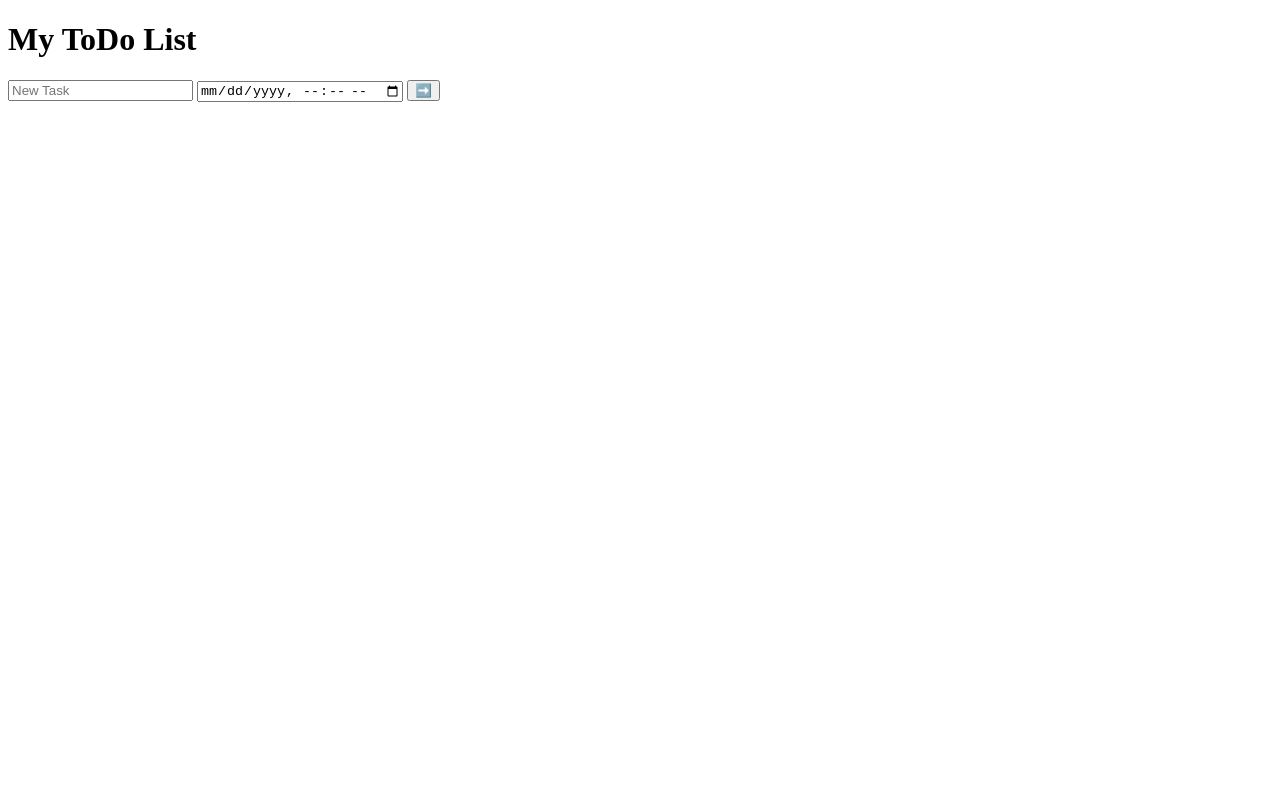
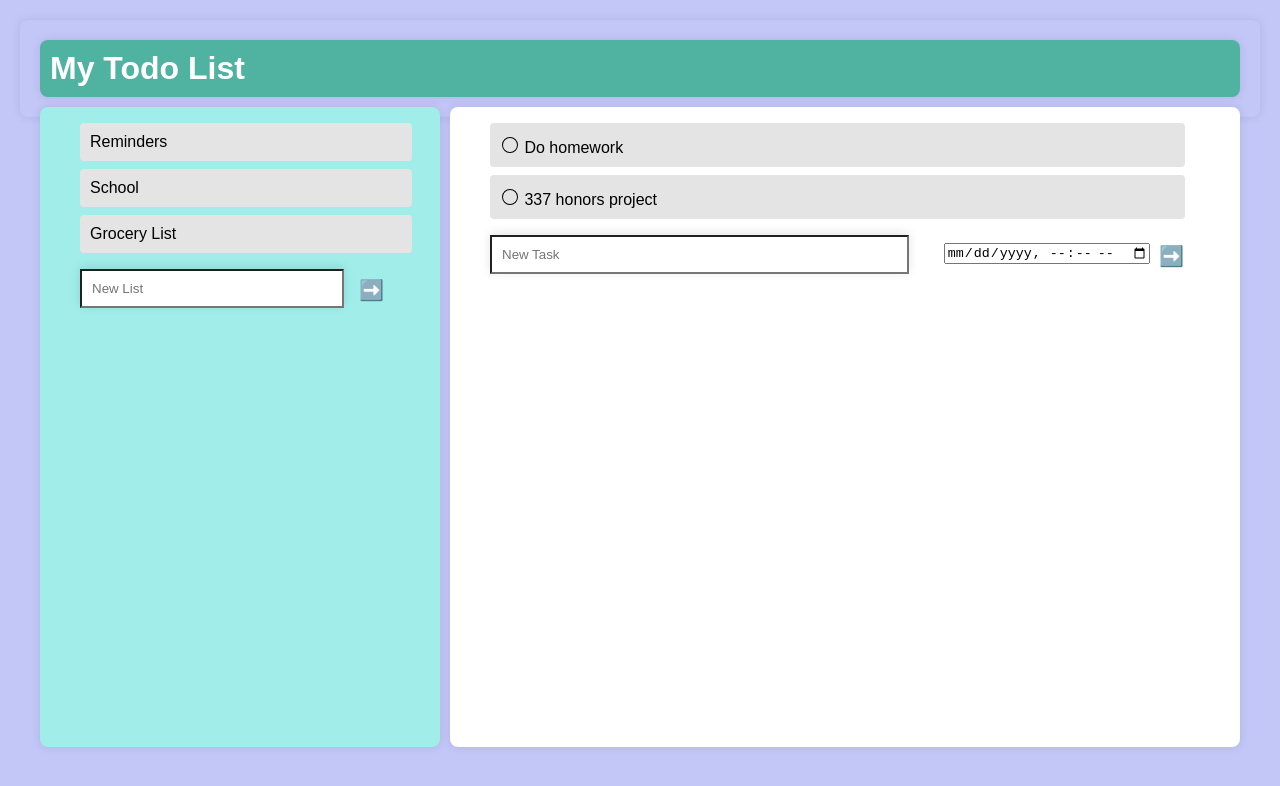
Before and after one commit to Dmeisterr/todo-list, a plain HTML site: page public_html/index.html in a window 1280 px wide. Drawn offline with Linux system fonts and the light colour scheme.

Commit message:
styling and html modifications

```diff
--- a/public_html/index.html
+++ b/public_html/index.html
@@ -3,22 +3,50 @@
 <head>
     <meta charset="UTF-8">
     <title>My ToDo List</title>
-    <link rel="stylesheet" href="styles.css">
+    <link rel="stylesheet" href="./style.css">
 </head>
-<body>
+<main>
     <header>
-        <h1>My ToDo List</h1>
+        <h1>My Todo List</h1>
     </header>
-    <main>
-        <input type="text" id="new-task" placeholder="New Task">
-        <input type="datetime-local" id="task-deadline"> <!-- Date/time picker added here -->
-        <button id="add-task">➡️</button>
-        <ul id="lists">
-            <!-- List names will go here -->
-        </ul>
-        <ul id="tasks">
-            <!-- Task items will go here -->
-        </ul>
-    </main>
-</body>
+    <body>
+        <div id="leftColumn">
+            <div id="list-div">
+                <ol id="lists">
+                    <!-- List names will go here -->
+                    <li>Reminders</li>
+                    <li>School</li>
+                    <li>Grocery List</li>
+                </ol>
+            </div>
+            <span id="addList" class="dataEntry">
+                <input type="text" id="new-list-text" placeholder="New List">
+                <button id="listButton">➡️</button>
+            </span>
+        </div>
+        <span id="centerColumn">
+            <div id="task-div">
+                <ol id="tasks">
+                    <!-- Task items will go here -->
+                    <li>
+                        <svg class="checkIcon" fill="currentColor" width="20" height="20" viewBox="0 0 20 16" xmlns="http://www.w3.org/2000/svg" focusable="false"><path d="M10 3a7 7 0 100 14 7 7 0 000-14zm-8 7a8 8 0 1116 0 8 8 0 01-16 0z" fill="currentColor"></path></svg>
+                        Do homework
+                    </li>
+                    <li>
+                        <svg class="checkIcon" fill="currentColor" width="20" height="20" viewBox="0 0 20 16" xmlns="http://www.w3.org/2000/svg" focusable="false"><path d="M10 3a7 7 0 100 14 7 7 0 000-14zm-8 7a8 8 0 1116 0 8 8 0 01-16 0z" fill="currentColor"></path></svg>
+                        337 honors project
+                    </li>
+                </ol>
+            </div>
+            <span id="addTask" class="dataEntry">
+                <input type="text" id="new-task-text" placeholder="New Task">
+                <input type="datetime-local" id="task-deadline">
+                <button id="taskButton">➡️</button>
+            </span>
+        </span>
+        <div id="rightColumn">
+
+        </div>
+    </body>
+</main>
 </html>
--- /dev/null
+++ b/public_html/style.css
@@ -0,0 +1,130 @@
+/* Reset some default browser styles */
+body, h1, ul, li {
+    margin: 0;
+    padding: 0;
+}
+
+/* Style the main content area */
+body {
+    font-family: Arial, sans-serif;
+    margin: 20px;
+    padding: 20px;
+    width: auto;
+    background-color: rgb(195, 199, 248);
+    border-radius: 8px;
+    box-shadow: 0 0 10px rgba(0,0,0,0.1);
+}
+
+/* Style the header */
+header {
+    background-color: #50b3a2;
+    color: white;
+    text-align: left;
+    padding: 10px;
+    position: relative;
+    width: auto;
+    border-radius: 8px;
+    box-shadow: 0 0 10px rgba(0,0,0,0.1);
+}
+
+#leftColumn{
+    position: absolute;
+    background-color: #a0ede9;
+    width: 400px;
+    margin-top: 10px;
+    height: 80%;
+    border-radius: 8px;
+    box-shadow: 0 0 10px rgba(0,0,0,0.1);
+}
+
+#centerColumn {
+    position: absolute;
+    background-color: white;
+    margin-left: 410px;
+    margin-top: 10px;
+    width: calc(100% - 490px);
+    height: 80%;
+    border-radius: 8px;
+    box-shadow: 0 0 10px rgba(0,0,0,0.1);
+}
+
+
+#addTask, #addList {
+    margin-top: 10px;
+}
+
+
+#new-task-text {
+    position: absolute;
+    width: 50%;
+    left: 30px;
+    background-color: white;
+    padding: 10px;
+    box-shadow: 0 -2px 10px rgba(0,0,0,0.1);
+    margin-left: 10px;
+    display: flex;
+    align-items: center;
+}
+
+#task-deadline {
+    position: absolute;
+    right: 90px;
+    margin-top: 8px;
+}
+
+#new-list-text {
+    position: absolute;
+    width: 60%;
+    left: 30px;
+    background-color: white;
+    padding: 10px;
+    box-shadow: 0 -2px 10px rgba(0,0,0,0.1);
+    margin-left: 10px;
+    display: flex;
+    align-items: center;
+}
+
+/* button */
+#listButton {
+    position: absolute;
+    right: 50px;
+    background-color: #a0ede9;
+    font-size: 20px;
+    color: #a0ede9;
+    border: none;
+    cursor: pointer;
+    margin-top: 8px;
+}
+
+
+
+/* button */
+#taskButton {
+    position: absolute;
+    right: 50px;
+    background-color: white;
+    font-size: 20px;
+    color: white;
+    border: none;
+    cursor: pointer;
+    margin-top: 8px;
+}
+
+
+
+/* Individual list containers */
+#list-div, #task-div {
+    width: 93%;
+    /* TODO: fix left margin */
+}
+
+/* Style for list items remains the same */
+#lists li, #tasks li {
+    background-color: #e4e4e4;
+    margin: 8px 0;
+    padding: 10px;
+    text-align: left;
+    vertical-align:middle;
+    border-radius: 4px;
+    list-style-type:none;
+}
```
